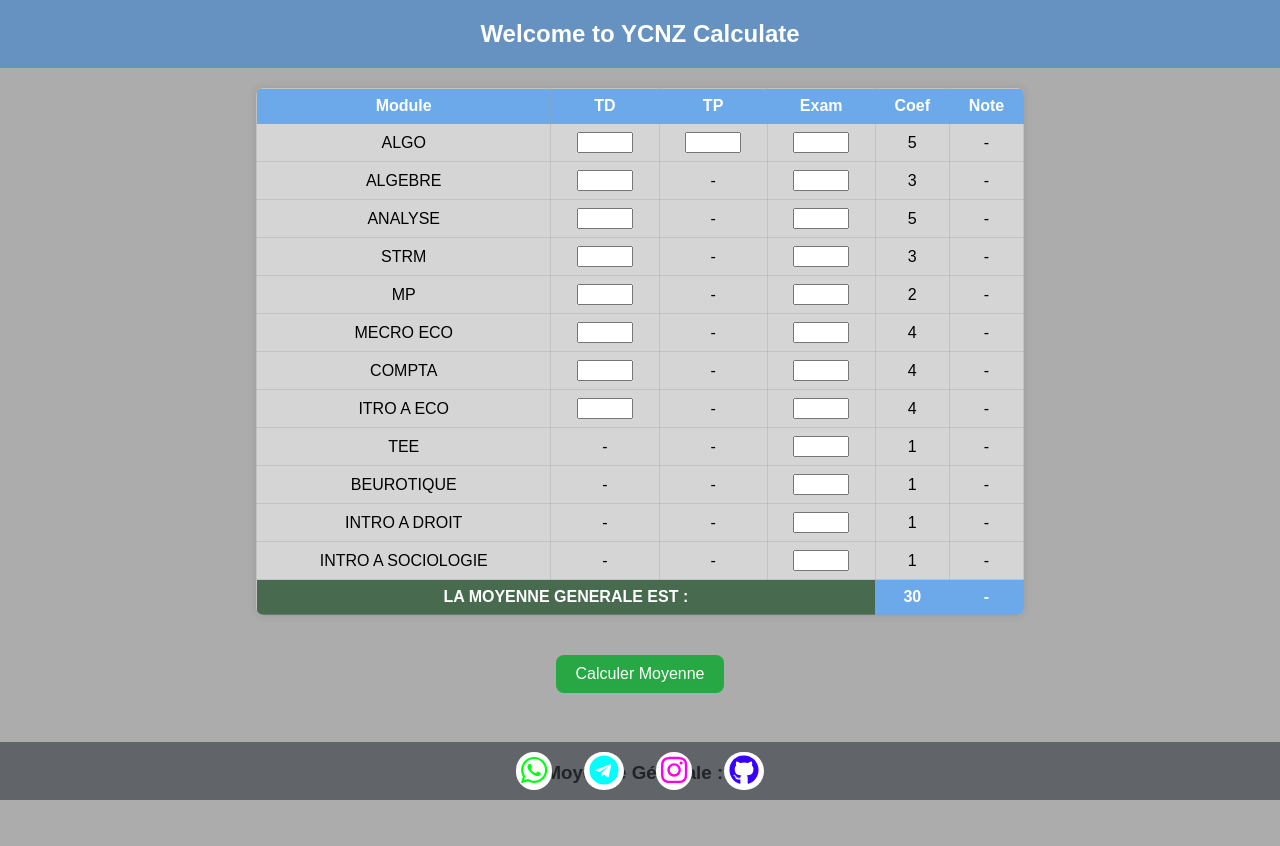
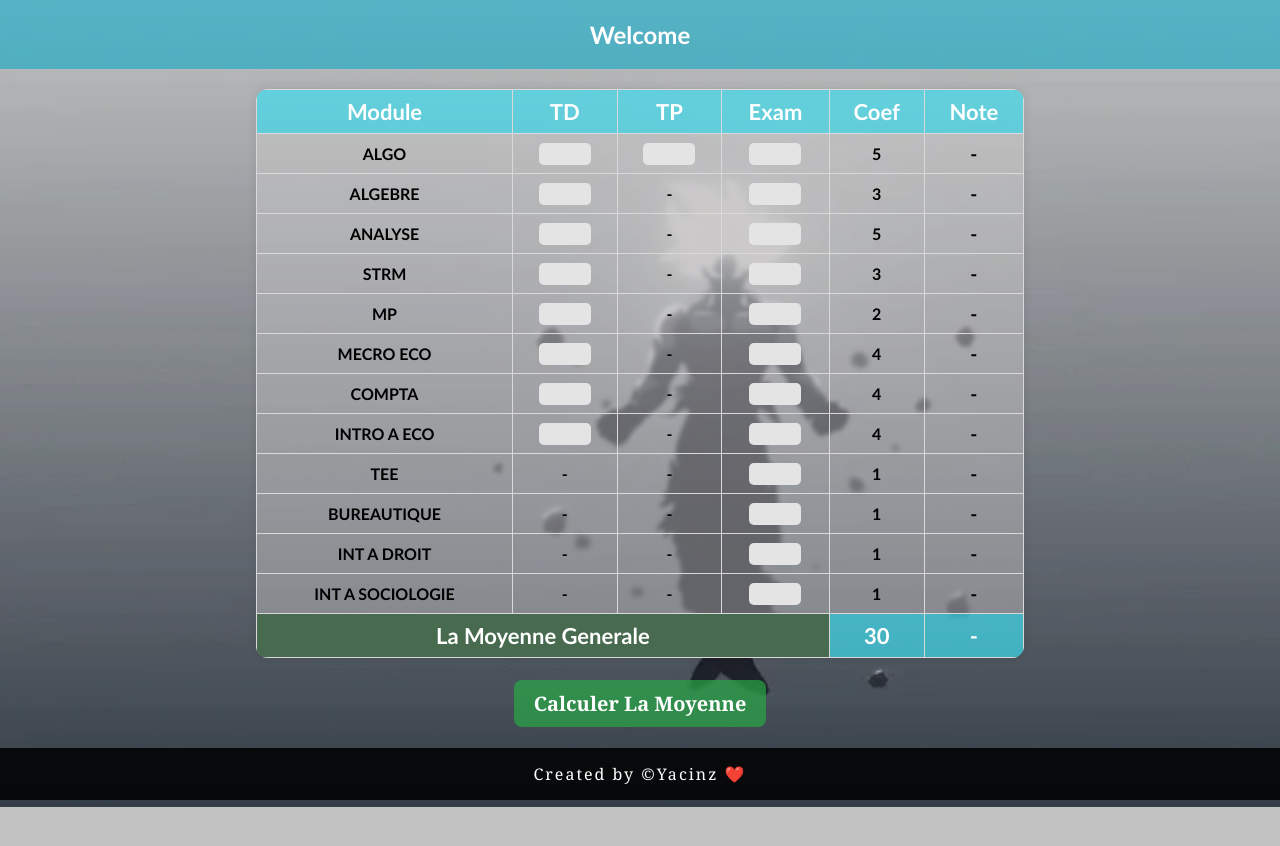
Before and after one commit to yacinzx/calculate, a plain HTML site: page index.html in a window 1280 px wide. Before the commit the page ends 802 px from the top, so only its background shows below. Drawn offline with Linux system fonts and the light colour scheme.

Commit message:
Add files via upload

```diff
--- a/index.html
+++ b/index.html
@@ -3,14 +3,15 @@
 <head>
     <meta charset="UTF-8">
     <meta name="viewport" content="width=device-width, initial-scale=1.0">
-    <title>YACINZ CALCULATE</title>
+    <title>YACINZ CALCULATOR</title>
     <script defer src="https://use.fontawesome.com/releases/v5.0.13/js/all.js" integrity="sha384-xymdQtn1n3lH2wcu0qhcdaOpQwyoarkgLVxC/wZ5q7h9gHtxICrpcaSUfygqZGOe" crossorigin="anonymous"></script>
     <link rel="stylesheet" href="style.css">
+    <link rel="icon" href="icon.png">
     <script src="script.js"></script>
 
 </head>
 <body>
-    <header>Welcome to YCNZ Calculate</header>
+    <header>Welcome</header>
 
     <table>
         <thead>
@@ -30,7 +31,7 @@
                 <td><input type="number" id="tp-algo" min="0" max="20"></td>
                 <td><input type="number" id="exam-algo" min="0" max="20"></td>
                 <td><span id="coef-algo">5</span></td>
-                <td><span id="note-algo">-</span></td>
+                <td class="nm"><span id="note-algo">-</span></td>
             </tr>
             <tr>
                 <td>ALGEBRE</td>
@@ -38,7 +39,7 @@
                 <td>-</td>
                 <td><input type="number" id="exam-alg" min="0" max="20"></td>
                 <td><span id="coef-alg">3</span></td>
-                <td><span id="note-alg">-</span></td>
+                <td class="nm"><span id="note-alg">-</span></td>
             </tr>
             <tr>
                 <td>ANALYSE</td>
@@ -46,7 +47,7 @@
                 <td>-</td>
                 <td><input type="number" id="exam-anal" min="0" max="20"></td>
                 <td><span id="coef-anal">5</span></td>
-                <td><span id="note-anal">-</span></td>
+                <td class="nm"><span id="note-anal">-</span></td>
             </tr>
             <tr>
                 <td>STRM</td>
@@ -54,7 +55,7 @@
                 <td>-</td>
                 <td><input type="number" id="exam-strm" min="0" max="20"></td>
                 <td><span id="coef-strm">3</span></td>
-                <td><span id="note-strm">-</span></td>
+                <td class="nm"><span id="note-strm">-</span></td>
             </tr>
             <tr>
                 <td>MP</td>
@@ -62,7 +63,7 @@
                 <td>-</td>
                 <td><input type="number" id="exam-mp" min="0" max="20"></td>
                 <td><span id="coef-mp">2</span></td>
-                <td><span id="note-mp">-</span></td>
+                <td class="nm"><span id="note-mp">-</span></td>
             </tr>
             <tr>
                 <td>MECRO ECO</td>
@@ -70,7 +71,7 @@
                 <td>-</td>
                 <td><input type="number" id="exam-me" min="0" max="20"></td>
                 <td><span id="coef-me">4</span></td>
-                <td><span id="note-me">-</span></td>
+                <td class="nm"><span id="note-me">-</span></td>
             </tr>
             <tr>
                 <td>COMPTA</td>
@@ -78,15 +79,15 @@
                 <td>-</td>
                 <td><input type="number" id="exam-compta" min="0" max="20"></td>
                 <td><span id="coef-compta">4</span></td>
-                <td><span id="note-compta">-</span></td>
+                <td class="nm"><span id="note-compta">-</span></td>
             </tr>
             <tr>
-                <td>ITRO A ECO</td>
+                <td>INTRO A ECO</td>
                 <td><input type="number" id="td-inte" min="0" max="20"></td>
                 <td>-</td>
                 <td><input type="number" id="exam-inte" min="0" max="20"></td>
                 <td><span id="coef-inte">4</span></td>
-                <td><span id="note-inte">-</span></td>
+                <td class="nm"><span id="note-inte">-</span></td>
             </tr>
             <tr>
                 <td>TEE</td>
@@ -94,50 +95,48 @@
                 <td>-</td>
                 <td><input type="number" id="exam-tee" min="0" max="20"></td>
                 <td><span id="coef-tee">1</span></td>
-                <td><span id="note-tee">-</span></td>
+                <td class="nm"><span id="note-tee">-</span></td>
             </tr>
             <tr>
-                <td>BEUROTIQUE</td>
+                <td>BUREAUTIQUE</td>
                 <td>-</td>
                 <td>-</td>
                 <td><input type="number" id="exam-btq" min="0" max="20"></td>
                 <td><span id="coef-btq">1</span></td>
-                <td><span id="note-btq">-</span></td>
+                <td class="nm"><span id="note-btq">-</span></td>
             </tr>
             <tr>
-                <td>INTRO A DROIT</td>
+                <td>INT A DROIT</td>
                 <td>-</td>
                 <td>-</td>
                 <td><input type="number" id="exam-intd" min="0" max="20"></td>
                 <td><span id="coef-intd">1</span></td>
-                <td><span id="note-intd">-</span></td>
+                <td class="nm"><span id="note-intd">-</span></td>
             </tr>
 
             <tr>
-                <td>INTRO A SOCIOLOGIE</td>
+                <td>INT A SOCIOLOGIE</td>
                 <td>-</td>
                 <td>-</td>
                 <td><input type="number" id="exam-ints" min="0" max="20"></td>
                 <td><span id="coef-ints">1</span></td>
-                <td><span id="note-ints">-</span></td>
+                <td class="nm"><span id="note-ints">-</span></td>
             </tr>
-            <tr>
+            <tr class="last">
 
-                <th class="moy" colspan="4">LA MOYENNE GENERALE EST :</th>
+                <th class="moy" colspan="4">La Moyenne Generale </th>
                 <th>30</th>
                 <th><span id="moyenne-generale">-</span></th>
             </tr>
         </tbody>
     </table>
-    <button onclick="calculerNotes()">Calculer Moyenne</button>
-    <h3>Moyenne Générale : <span id="moyenne-generale">-</span></h3>
+
+
+    <button onclick="calculerNotes()">Calculer La Moyenne</button>
 
     <footer>
         <div class="social-icons">
-            <a style="color: rgb(0, 255, 13);" class="social-button whatsapp" href="https://www.linkedin.com/in/sudhendra-kambhamettu-6b991b169/" target="_blank"><i class="fab fa-whatsapp"></i></a>
-            <a style="color: aqua;" class="social-button telegram" href="https://www.youtube.com/channel/UCcC2H4m9G6_nEvpNQfGPESQ" target="_blank"><i class="fab fa-telegram"></i></a>
-            <a style="color: rgb(255, 0, 234);" class="social-button instagram" href="https://www.instagram.com/sudhendra_k/" target="_blank"><i class="fab fa-instagram"></i></a>
-            <a style="color: rgb(55, 0, 255);" class="social-button github" href="https://github.com/Sudhendra" target="_blank"><i class="fab fa-github"></i></a>
+            <span>Created by ©Yacinz ❤️</span>
         </div>
     </footer>
 
--- a/script.js
+++ b/script.js
@@ -3,16 +3,17 @@ function calculerNotes() {
         { id: 'algo', coef: 5, hasTp: true, hasTd: true },
         { id: 'alg', coef: 3, hasTp: false, hasTd: true },
         { id: 'anal', coef: 5, hasTp: false, hasTd: true },
-        { id: 'strm', coef: 3, hasTp:false, hasTd: true },
+        { id: 'strm', coef: 3, hasTp: false, hasTd: true },
         { id: 'mp', coef: 2, hasTp: false, hasTd: true },
         { id: 'me', coef: 4, hasTp: false, hasTd: false },
-        { id: 'compta', coef: 4, hasTp:false, hasTd: true },
+        { id: 'compta', coef: 4, hasTp: false, hasTd: true },
         { id: 'inte', coef: 4, hasTp: false, hasTd: true },
         { id: 'tee', coef: 1, hasTp: false, hasTd: false },
-        { id: 'btq', coef: 1, hasTp:false, hasTd: false },
+        { id: 'btq', coef: 1, hasTp: false, hasTd: false },
         { id: 'intd', coef: 1, hasTp: false, hasTd: false },
         { id: 'ints', coef: 1, hasTp: false, hasTd: false }
     ];
+
     let totalCoef = 0, totalMoyenne = 0;
 
     modules.forEach(module => {
@@ -21,16 +22,31 @@ function calculerNotes() {
 
         if (module.hasTd) {
             let td = parseFloat(document.getElementById(`td-${module.id}`).value) || 0;
-            noteModule = module.hasTp ? (0.6 * exam + 0.2 * td + 0.2 * (parseFloat(document.getElementById(`tp-${module.id}`).value) || 0)) : (0.6 * exam + 0.4 * td);
+            if (module.hasTp) {
+                let tp = parseFloat(document.getElementById(`tp-${module.id}`).value) || 0;
+                noteModule = (0.6 * exam + 0.2 * td + 0.2 * tp);
+            } else {
+                noteModule = (0.6 * exam + 0.4 * td);
+            }
         } else {
             noteModule = exam;
         }
 
-        document.getElementById(`note-${module.id}`).innerText = noteModule.toFixed(2);
+        let noteElement = document.getElementById(`note-${module.id}`);
+        noteElement.innerText = noteModule.toFixed(2);
+
+        // ✅ Change color based on noteModule
+        noteElement.style.color = noteModule < 10 ? "#c22200" : "#6de701";
+
         totalCoef += module.coef;
         totalMoyenne += module.coef * noteModule;
     });
 
     let moyenneGenerale = totalMoyenne / totalCoef;
-    document.getElementById("moyenne-generale").innerText = moyenneGenerale.toFixed(2);
+    let moyenneElement = document.getElementById("moyenne-generale");
+
+    moyenneElement.innerText = moyenneGenerale.toFixed(2);
+
+    // ✅ Change color based on moyenne
+    moyenneElement.style.color = moyenneGenerale < 10 ? "red" : "green";
 }
--- a/style.css
+++ b/style.css
@@ -1,16 +1,31 @@
 body {
-    font-family: Arial, sans-serif;
+    font-family: 'Trebuchet MS', 'Lucida Sans Unicode', 'Lucida Grande', 'Lucida Sans', Arial, sans-serif;
     margin: 0;
     padding: 0;
-    background-color: #3f3f3f6e;
+    backdrop-filter: mask;
+    background-image: url(01.gif);
+    background-size: cover;
+    background-repeat: no-repeat;
     text-align: center;
+
 }
+body::before {
+    content: "";
+    position: absolute;
+    top: 0;
+    left: 0;
+    width: 100%;
+    height: 125%;
+    background: rgba(0, 0, 0, 0.24); /* Adjust darkness (0.5 = 50% opacity) */
+    z-index: -1; /* Ensures it stays behind content */
+  }
 header {
-    background: #2f7ed38e;
+    background: #00a9c78e;
     color: white;
     padding: 20px;
     font-size: 24px;
-    font-weight: bold;
+    font-weight: 900;
+    backdrop-filter: blur(4px);
 }
 table {
     align-items: center;
@@ -18,57 +33,72 @@ table {
     width: 60%;
     margin: 20px auto;
     border-collapse: collapse;
-    background: rgba(255, 255, 255, 0.486);
+    background: rgba(219, 218, 218, 0.37);
     box-shadow: 0px 0px 10px rgba(0, 0, 0, 0.1);
-    border-radius: 8px;
+    border-radius: 12px;
     overflow: hidden;
+    font-weight: 900;
+    backdrop-filter: blur(2px);
 }
 th, td {
-    border: 1px solid #9c9c9c56;
+    border: 1px solid rgb(218, 216, 216);
     padding: 8px 4px;
     text-align: center;
 }
 th {
-    background-color: #007bff7e;
+    background-color: #06ddf581;
     color: white;
 }
 .moy {
     background-color: #486b50;
 }
 button {
-    background: #28a745;
+    background: #28a746b4;
     color: white;
     border: none;
     padding: 10px 20px;
-    font-size: 16px;
+    font-size: 20px;
+    font-weight: 900;
+    font-family: Cambria, Cochin, Georgia, Times, 'Times New Roman', serif;
     cursor: pointer;
-    margin-top: 20px;
+    margin-top: 2px;
     border-radius: 8px;
-    margin-bottom: 50px;
+    margin-bottom: 80px;
+    backdrop-filter: blur(2px);
+
 }
-button:hover {
-    background: #218838;
-}
+ input{
+    background-color: rgb(228, 228, 228);
+    border: none;
+    border-radius: 5px;
+    height: 20px;
+ }
+
 footer {
-    background: #343a409f;
+    background: #000000dc;
     color: white;
-    padding: 10px 0;
+    padding: 15px 0;
     position: fixed;
     bottom: 0;
     width: 100%;
+    backdrop-filter: blur(10px);
 }
 .social-icons {
-    margin: 0px 500px;
+
     display: flex;
+    letter-spacing: 2px;
+    font-family: Cambria, Cochin, Georgia, Times, 'Times New Roman', serif;
     justify-content: space-around;
 
 }
-.social-icons a {
-    color: white;
-    border-radius: 20px;
-    background-color: #ffffff;
-    margin: 0 10px;
-    padding: 2px 5px;
-    text-decoration: none;
-    font-size: 30px;
+
+.last {
+    font-size: 22px;
 }
+.nm{
+    font-size: 19px;
+    color: var(--bg);
+}
+thead{
+    font-size: 22px;
+}
```
Also changed, not shown: 01.gif (added), icon.png (added).
